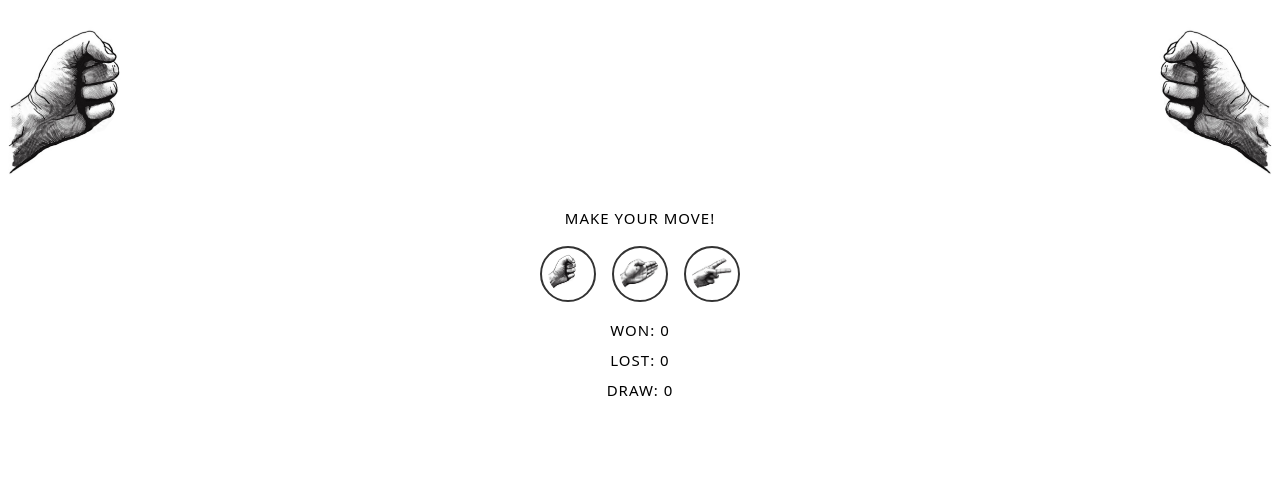
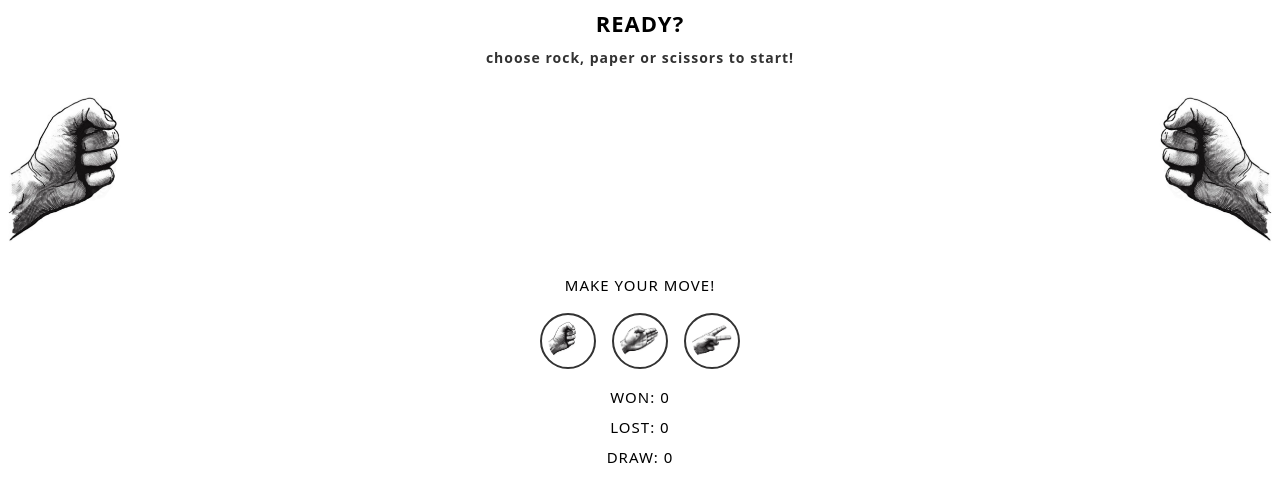
Before and after one commit to Berilkdd/rock-paper-scissors, a plain HTML site: page index.html in a window 1280 px wide. Drawn offline with Linux system fonts and the light colour scheme; a web font is replaced by a local one.

Commit message:
Restore header text in html

```diff
--- a/index.html
+++ b/index.html
@@ -10,9 +10,11 @@
     <link rel="stylesheet" href="assets/css/style.css">
 </head>
 <body>
-    <h1 id="header-1"></h1>
-    <h2 id="header-2"></h2>
 
+    <h1 id="header-1">Ready?</h1>
+    <h2 id="header-2">Choose rock, paper or scissors to start!</h2>
+
+    <div class="game-area">
     <div class="hands-row">
     <div class="player-side">
         <img id="rock-left" src="assets/images/rock-left.jpg" alt="Rock Left">
```
